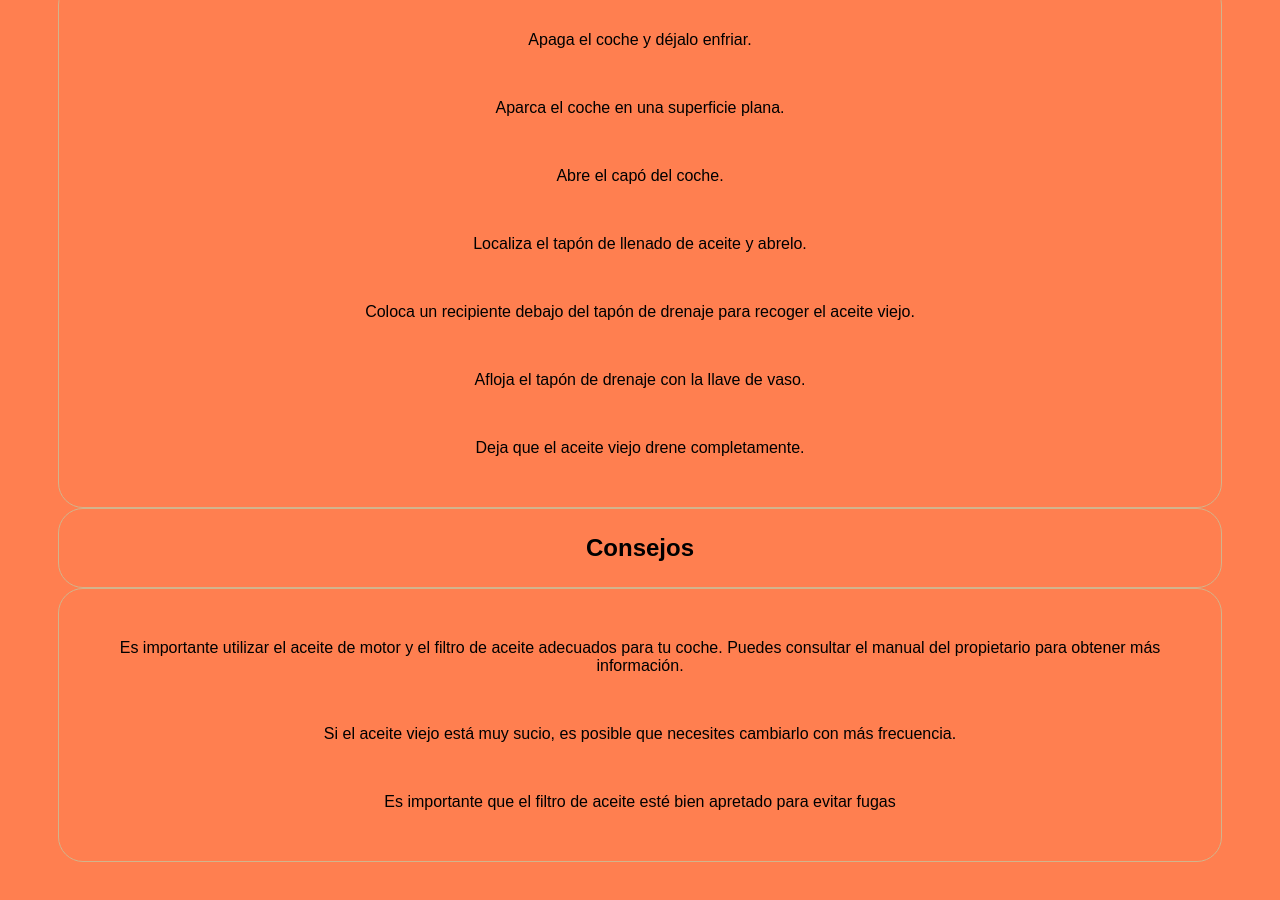
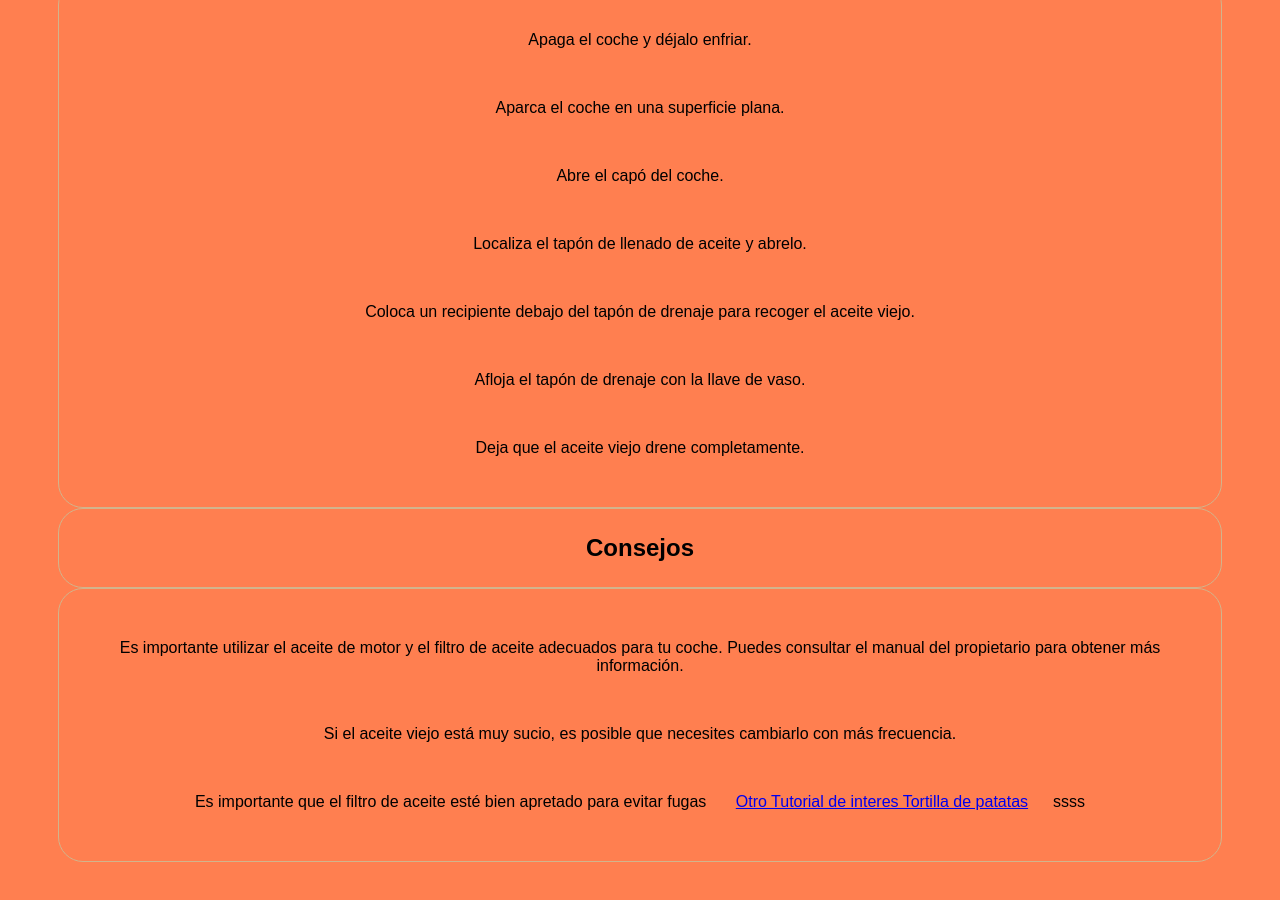
Before and after one commit to alejandroperezsouto/tutoaceite, a plain HTML site: page index.html in a window 1280 px wide. Shown: the part 721-1621 px from the top of the page. Drawn offline with Linux system fonts and the light colour scheme.

Commit message:
Update index.html

```diff
--- a/index.html
+++ b/index.html
@@ -40,3 +40,5 @@
     <li>Es importante utilizar el aceite de motor y el filtro de aceite adecuados para tu coche. Puedes consultar el manual del propietario para obtener más información.</li>
     <li>Si el aceite viejo está muy sucio, es posible que necesites cambiarlo con más frecuencia.</li>
     <li>Es importante que el filtro de aceite esté bien apretado para evitar fugas
+
+        <a href="https://tutotortilla.vercel.app/">Otro Tutorial de interes Tortilla de patatas</a>ssss
```
